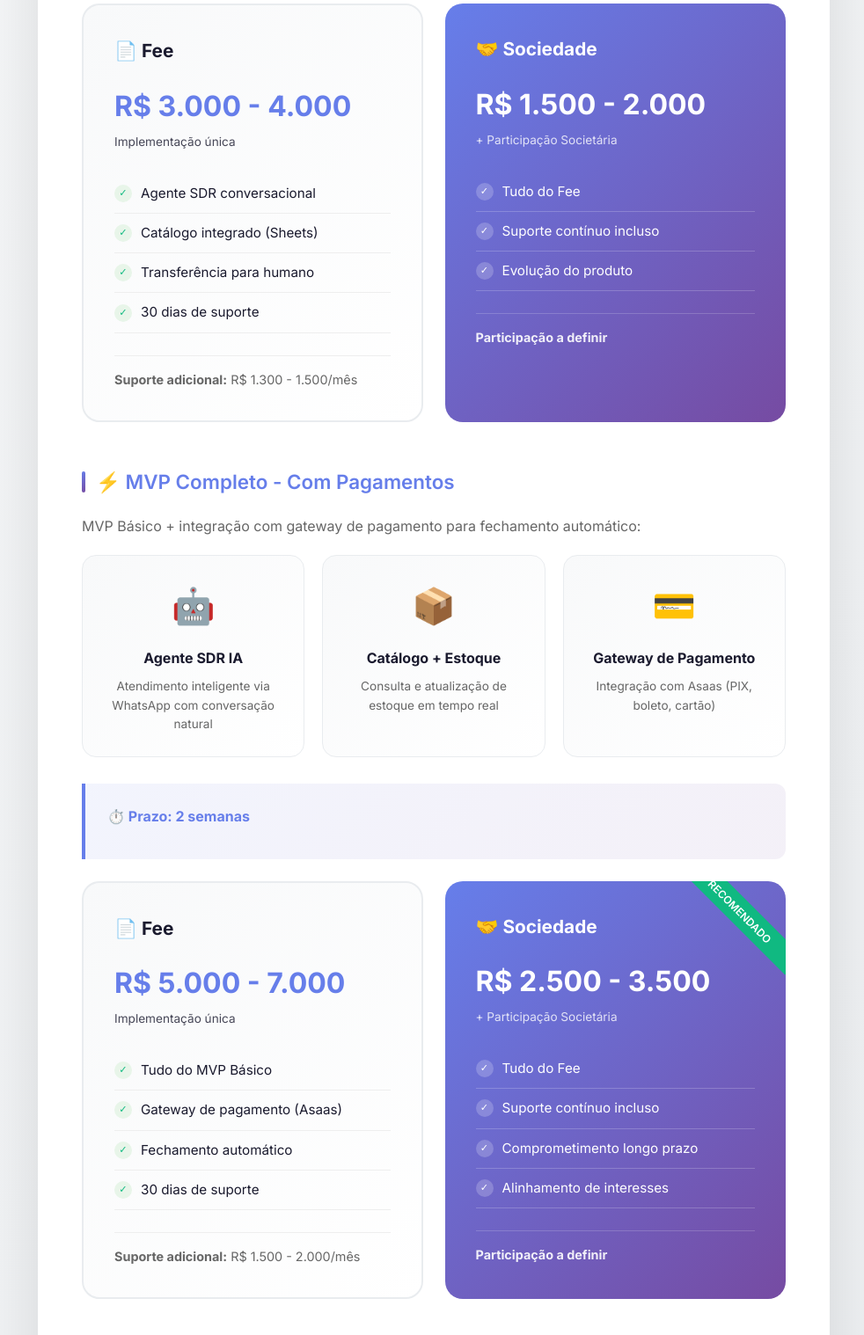
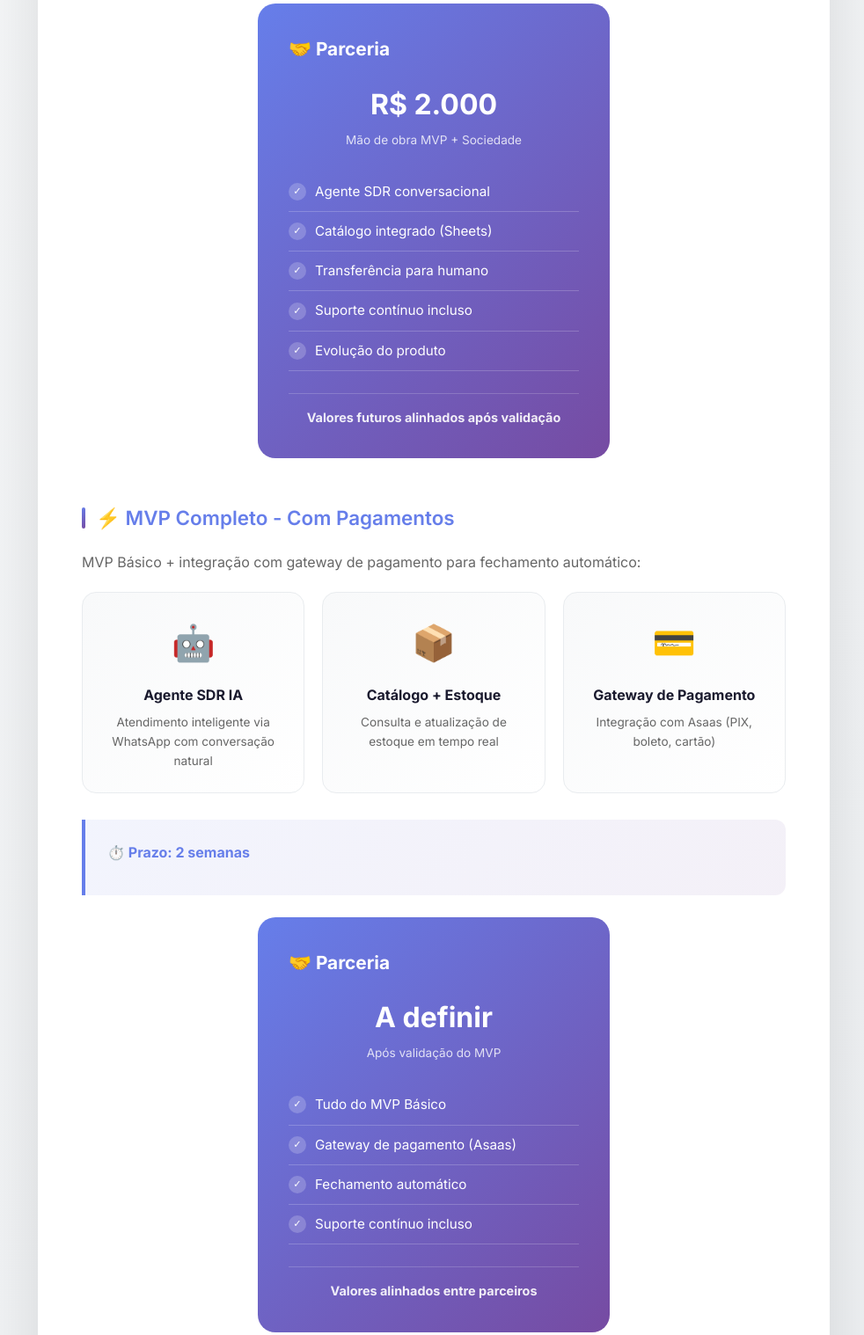
Before and after one commit to izack07-collab/propostas-comerciais, a plain HTML site: page vendrai.html in a window 1280 px wide. Shown: the part 1019-2537 px from the top of the page at 88% size, without its empty margins (147-1129 px from the left). Drawn offline with Linux system fonts and the light colour scheme.

```diff
--- a/vendrai.html
+++ b/vendrai.html
@@ -491,34 +491,21 @@
                     <h4>⏱️ Prazo: 1 semana</h4>
                 </div>
 
-                <div class="options-container">
-                    <div class="option-card option-a">
-                        <h3>📄 Fee</h3>
-                        <div class="price">R$ 3.000 - 4.000</div>
-                        <div class="price-note">Implementação única</div>
-                        <ul>
+                <div style="max-width: 400px; margin: 0 auto;">
+                    <div class="option-card option-b" style="text-align: center;">
+                        <h3>🤝 Parceria</h3>
+                        <div class="price">R$ 2.000</div>
+                        <div class="price-note">Mão de obra MVP + Sociedade</div>
+                        <ul style="text-align: left;">
                             <li><span class="check">✓</span> Agente SDR conversacional</li>
                             <li><span class="check">✓</span> Catálogo integrado (Sheets)</li>
                             <li><span class="check">✓</span> Transferência para humano</li>
-                            <li><span class="check">✓</span> 30 dias de suporte</li>
-                        </ul>
-                        <div style="font-size: 0.9rem; color: #666; border-top: 1px solid #eee; padding-top: 15px;">
-                            <strong>Suporte adicional:</strong> R$ 1.300 - 1.500/mês
-                        </div>
-                    </div>
-
-                    <div class="option-card option-b">
-                        <h3>🤝 Sociedade</h3>
-                        <div class="price">R$ 1.500 - 2.000</div>
-                        <div class="price-note">+ Participação Societária</div>
-                        <ul>
-                            <li><span class="check">✓</span> Tudo do Fee</li>
                             <li><span class="check">✓</span> Suporte contínuo incluso</li>
                             <li><span class="check">✓</span> Evolução do produto</li>
                         </ul>
                         <div
                             style="font-size: 0.9rem; opacity: 0.9; border-top: 1px solid rgba(255,255,255,0.2); padding-top: 15px;">
-                            <strong>Participação a definir</strong>
+                            <strong>Valores futuros alinhados após validação</strong>
                         </div>
                     </div>
                 </div>
@@ -551,36 +538,20 @@
                     <h4>⏱️ Prazo: 2 semanas</h4>
                 </div>
 
-                <div class="options-container">
-                    <div class="option-card option-a">
-                        <h3>📄 Fee</h3>
-                        <div class="price">R$ 5.000 - 7.000</div>
-                        <div class="price-note">Implementação única</div>
-                        <ul>
+                <div style="max-width: 400px; margin: 0 auto;">
+                    <div class="option-card option-b" style="text-align: center;">
+                        <h3>🤝 Parceria</h3>
+                        <div class="price">A definir</div>
+                        <div class="price-note">Após validação do MVP</div>
+                        <ul style="text-align: left;">
                             <li><span class="check">✓</span> Tudo do MVP Básico</li>
                             <li><span class="check">✓</span> Gateway de pagamento (Asaas)</li>
                             <li><span class="check">✓</span> Fechamento automático</li>
-                            <li><span class="check">✓</span> 30 dias de suporte</li>
-                        </ul>
-                        <div style="font-size: 0.9rem; color: #666; border-top: 1px solid #eee; padding-top: 15px;">
-                            <strong>Suporte adicional:</strong> R$ 1.500 - 2.000/mês
-                        </div>
-                    </div>
-
-                    <div class="option-card option-b">
-                        <div class="recommended">RECOMENDADO</div>
-                        <h3>🤝 Sociedade</h3>
-                        <div class="price">R$ 2.500 - 3.500</div>
-                        <div class="price-note">+ Participação Societária</div>
-                        <ul>
-                            <li><span class="check">✓</span> Tudo do Fee</li>
                             <li><span class="check">✓</span> Suporte contínuo incluso</li>
-                            <li><span class="check">✓</span> Comprometimento longo prazo</li>
-                            <li><span class="check">✓</span> Alinhamento de interesses</li>
                         </ul>
                         <div
                             style="font-size: 0.9rem; opacity: 0.9; border-top: 1px solid rgba(255,255,255,0.2); padding-top: 15px;">
-                            <strong>Participação a definir</strong>
+                            <strong>Valores alinhados entre parceiros</strong>
                         </div>
                     </div>
                 </div>
```
